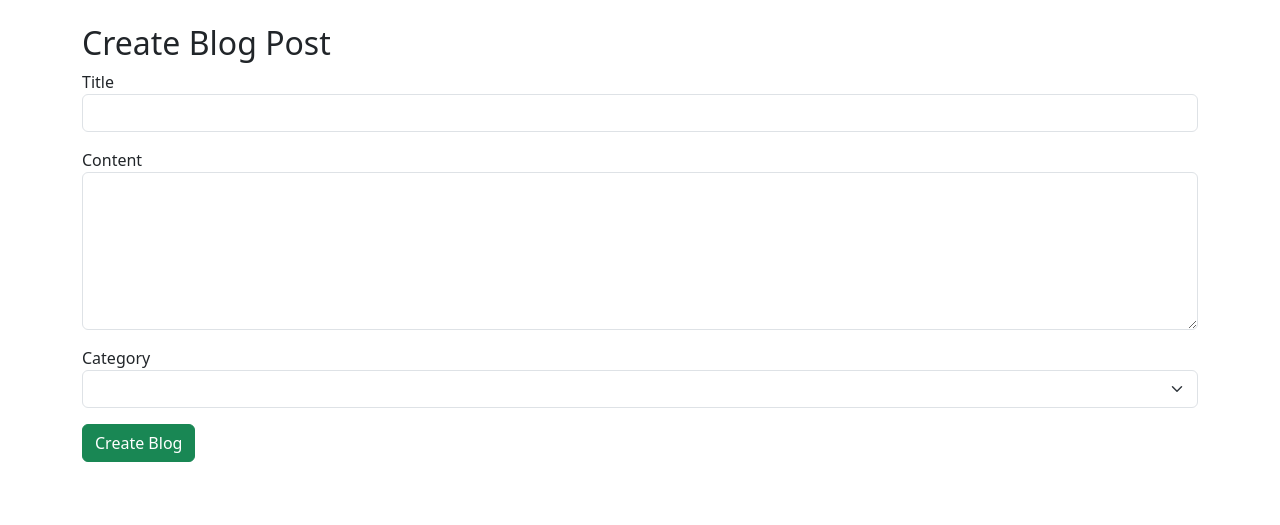
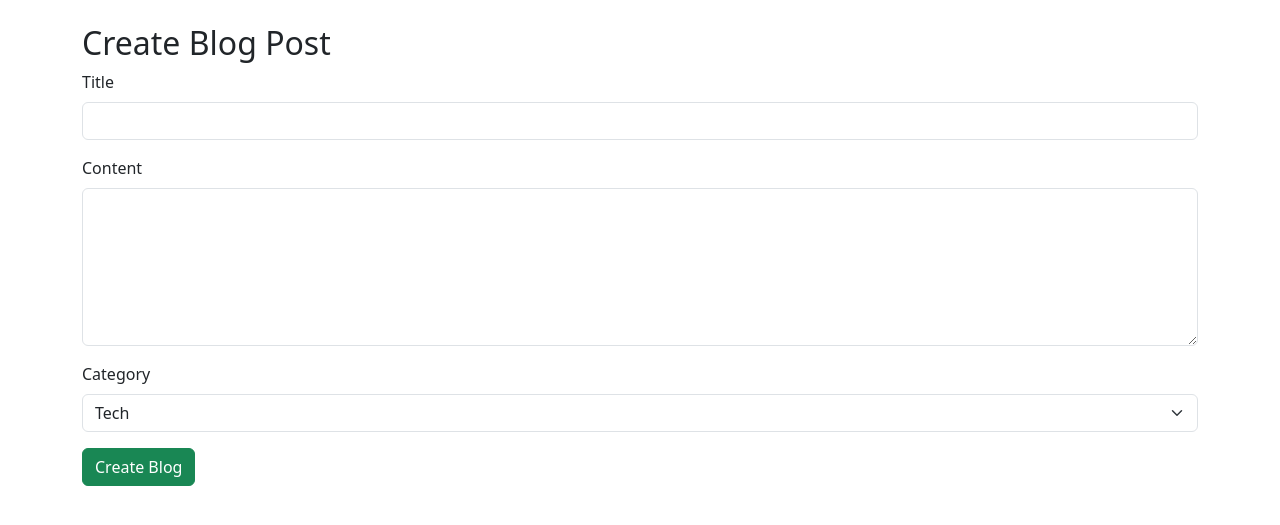
Before and after one commit to Ashish2537/MyBlogsite, a Flask app: page /create_blog in a window 1280 px wide. Shown: the top 525 px of the page. Run offline with Flask 3, Linux system fonts and the light colour scheme; the visitor is signed in with stand-in values (Sample User, id 1); data comes from the database, SQL or seed files in the repository; data that the repository does not hold is empty; some libraries are stand-ins or nearby versions.

Commit message:
Added default categories and fixed create blog dropdown

```diff
--- a/forms.py
+++ b/forms.py
@@ -16,8 +16,9 @@ from wtforms.validators import (
     Optional
 )
 from wtforms.fields import EmailField
+from models import CategoryMaster
 
-# 🔒 Registration Form
+# Registration Form
 class RegisterForm(FlaskForm):
     username = StringField('Username', validators=[DataRequired(), Length(min=3, max=50)])
     email = EmailField('Email', validators=[DataRequired(), Email()])
@@ -25,26 +26,31 @@ class RegisterForm(FlaskForm):
     confirm_password = PasswordField('Confirm Password', validators=[DataRequired(), EqualTo('password', message="Passwords must match.")])
     submit = SubmitField('Register')
 
-# 🔐 Login Form
+# Login Form
 class LoginForm(FlaskForm):
     email = EmailField('Email', validators=[DataRequired(), Email()])
     password = PasswordField('Password', validators=[DataRequired()])
     submit = SubmitField('Login')
 
-# 📝 Blog Form
+# Blog Form
 class BlogForm(FlaskForm):
     title = StringField('Title', validators=[DataRequired(), Length(max=100)])
     content = TextAreaField('Content', validators=[DataRequired()])
     category = SelectField('Category', coerce=int, validators=[DataRequired()])
     submit = SubmitField('Create Blog')
 
-# 💬 Comment + Rating Form
+    def __init__(self, *args, **kwargs):
+        super(BlogForm, self).__init__(*args, **kwargs)
+        categories = CategoryMaster.query.all()
+        self.category.choices = [(c.id, c.category_name) for c in CategoryMaster.query.all()]
+
+# Comment + Rating Form
 class CommentForm(FlaskForm):
     blog_comment = TextAreaField('Comment', validators=[DataRequired(), Length(max=500)])
     blog_rating = IntegerField('Rating (1 to 5)', validators=[DataRequired(), NumberRange(min=1, max=5)])
     submit = SubmitField('Submit')
 
-# 🔎 Filter + Search Form
+# Filter + Search Form
 class FilterForm(FlaskForm):
     category = SelectField("Category", choices=[], coerce=int, validators=[Optional()])
     search = StringField("Search by title", validators=[Optional()])
--- a/routes.py
+++ b/routes.py
@@ -13,6 +13,16 @@ app.config['SECRET_KEY'] = 'yoursecretkey'
 app.config['UPLOAD_FOLDER'] = 'static/uploads'
 
 db.init_app(app)
+
+with app.app_context():
+    db.create_all()  # creates all tables if they don't exist
+
+    # Add default categories if table is empty
+    if not CategoryMaster.query.first():
+        default_categories = ["Tech", "Lifestyle", "Finance", "Travel", "Food"]
+        for cat in default_categories:
+            db.session.add(CategoryMaster(category_name=cat))
+        db.session.commit()
 
 login_manager = LoginManager(app)
 login_manager.login_view = 'login'
--- a/templates/create_blog.html
+++ b/templates/create_blog.html
@@ -8,19 +8,37 @@
 <body>
   <div class="container mt-4">
     <h2>Create Blog Post</h2>
-    <form method="POST">
+
+    <!-- Ensure method is POST and enctype for file upload if you have images -->
+    <form method="POST" enctype="multipart/form-data">
+      <!-- CSRF token -->
       {{ form.hidden_tag() }}
+
+      <!-- Blog Title -->
       <div class="mb-3">
-        {{ form.title.label }} {{ form.title(class="form-control") }}
+        {{ form.title.label(class="form-label") }}
+        {{ form.title(class="form-control") }}
       </div>
+
+      <!-- Blog Content -->
       <div class="mb-3">
-        {{ form.content.label }} {{ form.content(class="form-control", rows="6") }}
+        {{ form.content.label(class="form-label") }}
+        {{ form.content(class="form-control", rows="6") }}
       </div>
+
+      <!-- Category Dropdown -->
       <div class="mb-3">
-        {{ form.category.label }} {{ form.category(class="form-select") }}
+        {{ form.category.label(class="form-label") }}
+        {{ form.category(class="form-select") }}
       </div>
-      {{ form.submit(class="btn btn-success") }}
+
+      <!-- Submit Button -->
+      <div class="mb-3">
+        {{ form.submit(class="btn btn-success") }}
+      </div>
     </form>
   </div>
+
+  <script src="https://cdn.jsdelivr.net/npm/bootstrap@5.3.0/dist/js/bootstrap.bundle.min.js"></script>
 </body>
 </html>
```
Also changed, not shown: create_db.py (added, +8 -0 lines).
